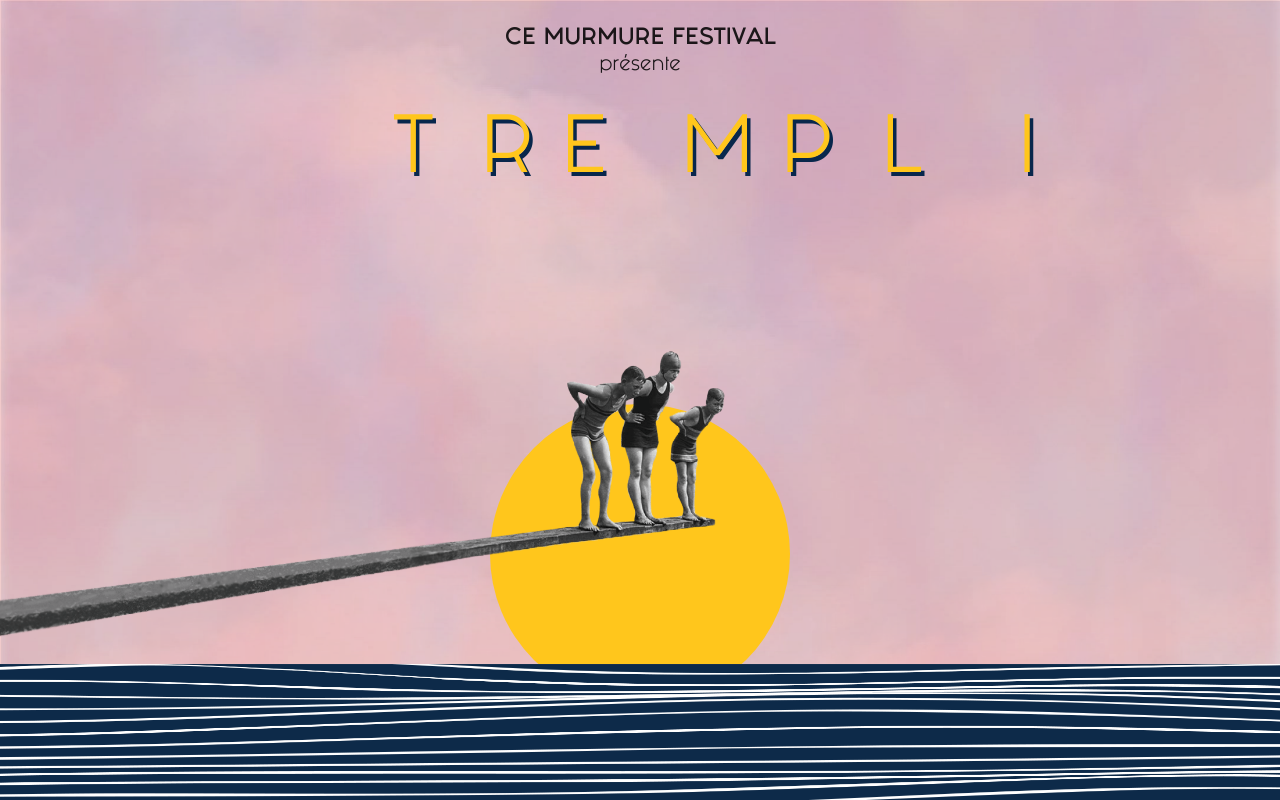
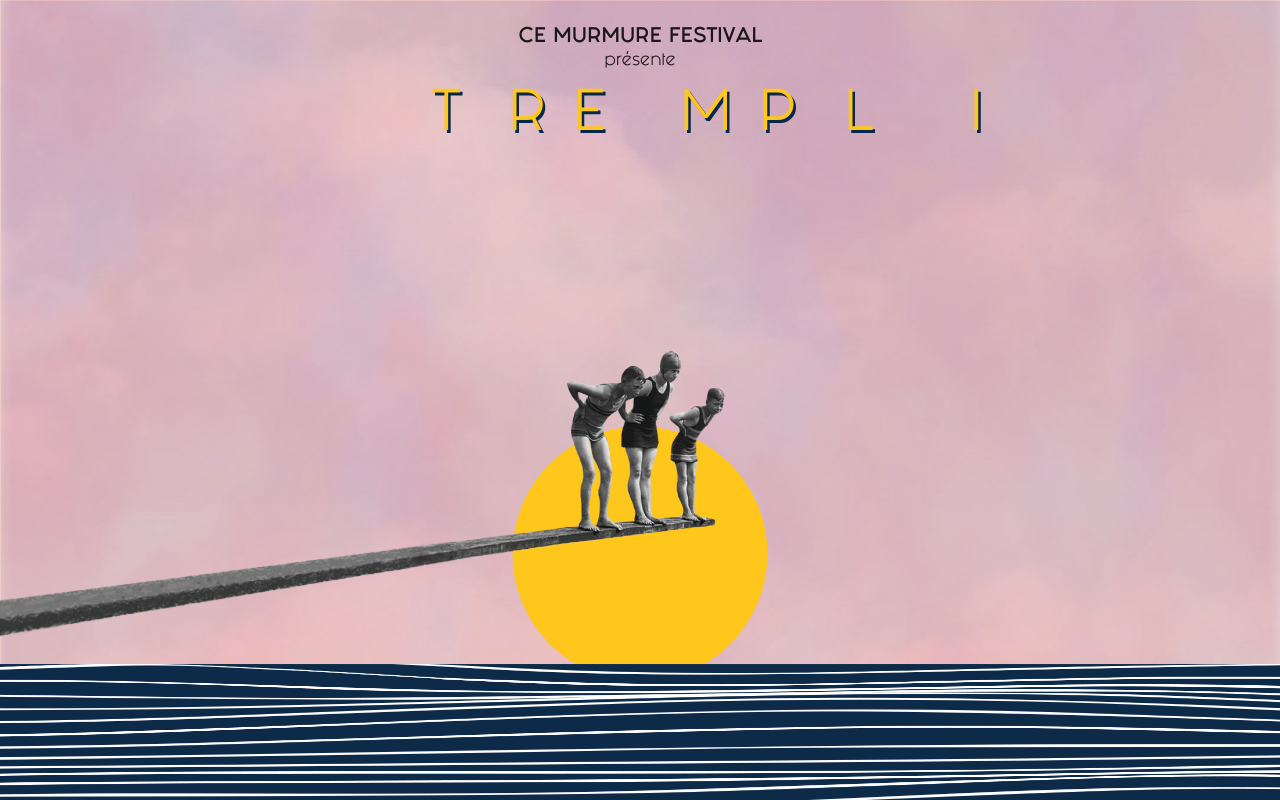
Before and after one commit to qnp/tremplin-cemurmure-2020, a Nuxt app: page / in a window 1280 px wide. Built offline with nearby package versions, Linux system fonts and the light colour scheme.

Commit message:
add festival date, fix CSS in small height windows, add a11y

```diff
--- a/nuxt.config.js
+++ b/nuxt.config.js
@@ -1,7 +1,7 @@
 import colors from "vuetify/es5/util/colors";
 
-const title = 'Tremplin - Ce Murmure Festival – Édition 2020';
-const description = 'Votez pour le Tremplin de l’édition 2020 du festival Ce Murmure !';
+const title = 'Tremplin - Ce Murmure Festival – Édition du 21-22 Août 2020';
+const description = 'Votez pour le Tremplin de l’édition du 21-22 Août 2020 du festival Ce Murmure !';
 const url = 'https://tremplin2020.cemurmurefestival.com';
 const image = url + '/images/share.jpg';
 
@@ -31,7 +31,7 @@ export default {
       { name: 'theme-color', content: '#ffc61c' },
       // SEO
       { name: 'description', content: description },
-      { name: 'keywords', content: 'tremplin, ce murmure festival, cemurmure, festival, 2020, édition 2020, concerts, online, covid, covid-19' },
+      { name: 'keywords', content: 'tremplin, ce murmure festival, cemurmure, festival, 21, 22, Août, 21-22 Août, 2020, édition 2020, concerts, online, covid, covid-19' },
       { property: 'og:title', content: title },
       { property: 'og:description', content: description },
       { property: 'og:type', content: 'website' },
--- a/pages/index.vue
+++ b/pages/index.vue
@@ -5,7 +5,7 @@
       .flyer-pink-glow
       .flyer-groups(:class="{ 'flyer-groups--show': showGroups }")
         template(v-for="group in groups")
-          .flyer-group(@click="showGroup(group)")
+          .flyer-group(tabindex="0" @keypress.enter.space="showGroup(group)" @click="showGroup(group)")
             .flyer-group__container
               span {{ group.name }}
               v-icon.ml-3(v-if="!voteClosed" color="accent") mdi-youtube
@@ -23,7 +23,7 @@
         .flyer-title__tremplin
           text-animation(:start-delay="2.5" :stagger-delay="0.2" mode="to-center" reverse) LE TREMPLIN
         .flyer-title__catchline(:class="{ show: showCatchline }")
-          span(v-if="!voteClosed") <b>Écoutez</b>, <b class="emph-text">votez</b> et élisez le gagant pour l’édition&nbsp;<b>2020</b>&nbsp;!
+          span(v-if="!voteClosed") <b>Écoutez</b>, <b class="emph-text">votez</b> et élisez le gagant pour<br/>l’édition du&nbsp;<b>21-22 Août 2020</b>&nbsp;!
           template(v-else)
             p Les votes sont terminés ! Le grand gagnant est
             h3 {{ groups[0].name }}
@@ -308,6 +308,7 @@ b
     left 50%
     transform translateX(-50%)
     width 100%
+    pointer-events none
 
   .flyer-title__cemurmure
     font-size 20px
@@ -355,7 +356,10 @@ b
       transform-origin 100% 50%
       transition transform 0.1s $bounce
 
-      &:hover
+    &:hover, &:focus
+      outline none
+
+      .flyer-group__container
         background-color $color-primary
         transform scale(1.07)
 
@@ -494,6 +498,28 @@ b
 
 .dialog__social-sharing
   display inline-block
+
+@media (max-height: 800px)
+  .scene
+    .flyer-title
+      height 168px
+
+    .flyer-title__cemurmure
+      font-size 18px
+
+    .flyer-title__presente
+      font-size 14px
+
+    .flyer-title__tremplin
+      margin-top 8px
+      make-title(50px)
+
+    .flyer-title__catchline
+      margin-top 4px
+      font-size 14px
+
+    .flyer-image-sun
+      make-sun(0.85 * $sun-size)
 
 @media (max-width: 760px)
   .scene
```
